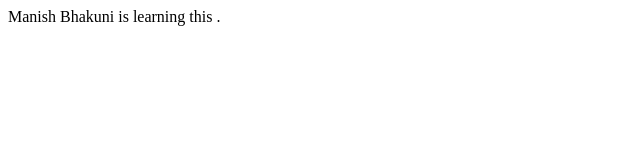
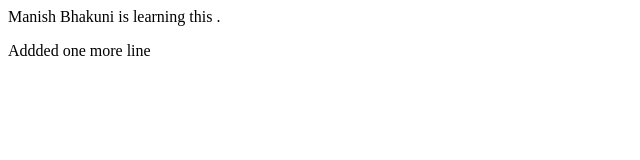
Before and after one commit to Manish241996/Apna-college, a plain HTML site: page index.html in a window 1280 px wide. Shown: the whole page, without its empty margins (0-640 px from the left). Drawn offline with Linux system fonts and the light colour scheme.

Commit message:
made changes

```diff
--- a/index.html
+++ b/index.html
@@ -1 +1,2 @@
 <p>Manish Bhakuni is learning this .</p>
+<p>Addded one more line</p>
```
